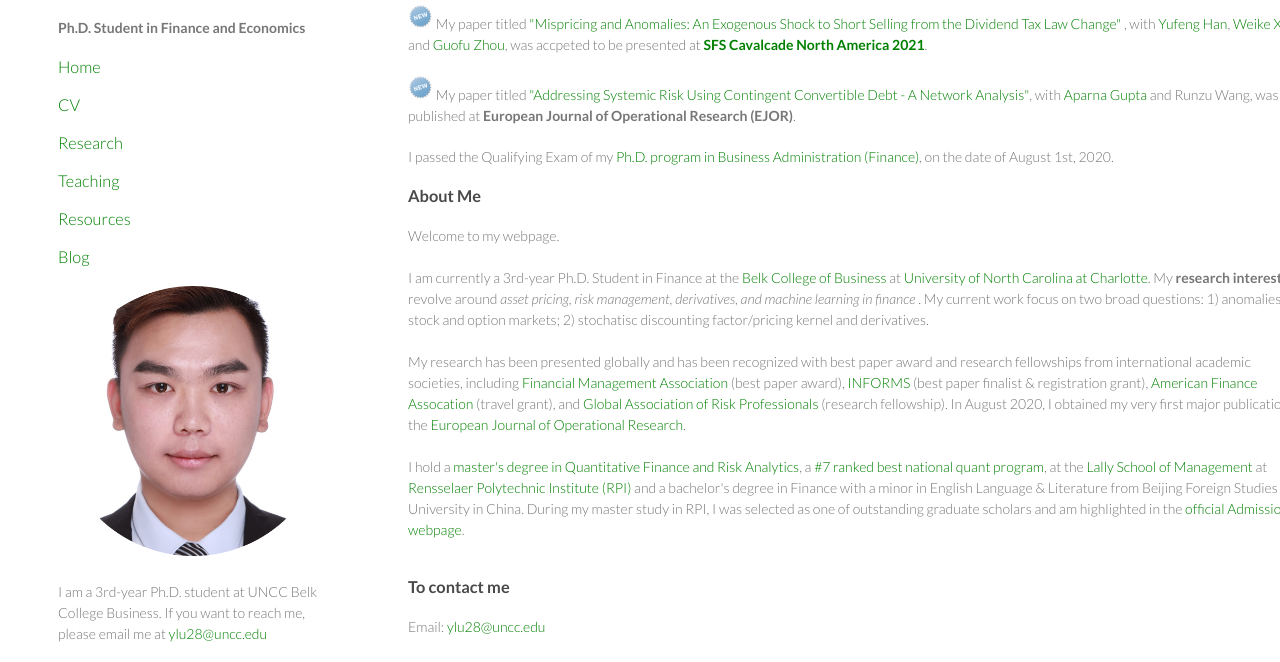
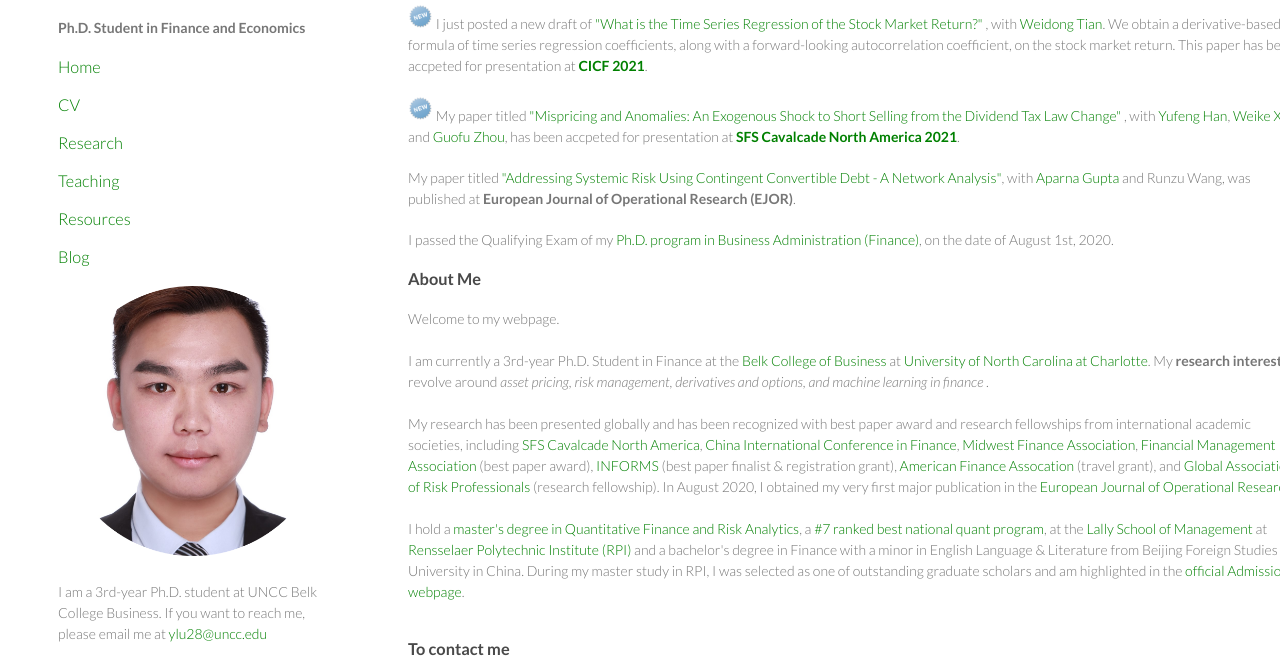
Before and after one commit to JacquesYL/jacquesyl.github.io, a plain HTML site: page index.html in a window 1280 px wide. Shown: the part 92-754 px from the top of the page. Drawn offline with Linux system fonts and the light colour scheme; a script that the page names is missing.

Commit message:
Add files via upload

```diff
--- a/index.html
+++ b/index.html
@@ -49,12 +49,14 @@
   <section >
   <h3><a id="updates" class="anchor" href="#updates" aria-hidden="true" ><span class="octicon octicon-link"></span></a>Updates</h3>
 
-    <p> <a href="https://scholar.google.com/citations?user=d7BnOhkAAAAJ&hl=en"><input type="image" src="images/label_new_blue.png" alt="Submit" width="25" height="25"> </a> My paper titled <a href="https://papers.ssrn.com/sol3/papers.cfm?abstract_id=3730653" target="_blank"> "Mispricing and Anomalies: An Exogenous Shock to Short Selling from the Dividend Tax Law Change" </a>, with <a href="https://belkcollege.uncc.edu/directory/yufeng-han" target="_blank">Yufeng Han</a>, <a href="https://sites.google.com/view/weikexu" target="_blank">Weike Xu</a>, and <a href="http://apps.olin.wustl.edu/faculty/zhou/?" target="_blank"> Guofu Zhou</a>, was accpeted to be presented at <a href="https://www.conftool.com/sfs-cavalcade-2021/index.php?page=browseSessions&form_session=396#paperID526" target="_blank"><b>SFS Cavalcade North America 2021</b></a>.
+    <p> <a href="https://scholar.google.com/citations?user=d7BnOhkAAAAJ&hl=en"><input type="image" src="images/label_new_blue.png" alt="Submit" width="25" height="25"> </a> I just posted a new draft of<a href="https://papers.ssrn.com/sol3/papers.cfm?abstract_id=3810878" target="_blank"> "What is the Time Series Regression of the Stock Market Return?" </a>, with <a href="https://belkcollege.uncc.edu/directory/weidong-tian" target="_blank">Weidong Tian</a>. We obtain a derivative-based formula of time series regression coefficients, along with a forward-looking autocorrelation coefficient, on the stock market return. This paper has been accpeted for presentation at <a href="http://www.cicfconf.org/2021/m/index.html#!/menu.html" target="_blank"><b>CICF 2021</b></a>.
 
-	  <p> <a href="https://scholar.google.com/citations?user=d7BnOhkAAAAJ&hl=en"><input type="image" src="images/label_new_blue.png" alt="Submit" width="25" height="25"> </a> My paper titled <a href="https://doi.org/10.1016/j.ejor.2020.07.062" target="_blank"> "Addressing Systemic Risk Using Contingent Convertible Debt - A Network Analysis"</a>, with <a href="https://homepages.rpi.edu/~guptaa/" target="_blank"> Aparna Gupta </a> and Runzu Wang, was published at <b> European Journal of Operational Research (EJOR)</b>.</p>
+    <p> <a href="https://scholar.google.com/citations?user=d7BnOhkAAAAJ&hl=en"><input type="image" src="images/label_new_blue.png" alt="Submit" width="25" height="25"> </a> My paper titled <a href="https://papers.ssrn.com/sol3/papers.cfm?abstract_id=3730653" target="_blank"> "Mispricing and Anomalies: An Exogenous Shock to Short Selling from the Dividend Tax Law Change" </a>, with <a href="https://belkcollege.uncc.edu/directory/yufeng-han" target="_blank">Yufeng Han</a>, <a href="https://sites.google.com/view/weikexu" target="_blank">Weike Xu</a>, and <a href="http://apps.olin.wustl.edu/faculty/zhou/?" target="_blank"> Guofu Zhou</a>, has been accpeted for presentation at <a href="https://www.conftool.com/sfs-cavalcade-2021/index.php?page=browseSessions&form_session=396#paperID526" target="_blank"><b>SFS Cavalcade North America 2021</b></a>.
+
+	  <p> My paper titled <a href="https://doi.org/10.1016/j.ejor.2020.07.062" target="_blank"> "Addressing Systemic Risk Using Contingent Convertible Debt - A Network Analysis"</a>, with <a href="https://homepages.rpi.edu/~guptaa/" target="_blank"> Aparna Gupta </a> and Runzu Wang, was published at <b> European Journal of Operational Research (EJOR)</b>.</p>
 
 
-  	<p> </a> I passed the Qualifying Exam of my <a href="https://phd-business.uncc.edu/" target="_blank"> Ph.D. program in Business Administration (Finance)</a>, on the date of August 1st, 2020.</p>
+  	<p> I passed the Qualifying Exam of my <a href="https://phd-business.uncc.edu/" target="_blank"> Ph.D. program in Business Administration (Finance)</a>, on the date of August 1st, 2020.</p>
 
 
 
@@ -63,9 +65,10 @@
   <p>
     Welcome to my webpage. <br> <br>
 
-    I am currently a 3rd-year Ph.D. Student in Finance at the <a href="https://belkcollege.uncc.edu" target="_blank">Belk College of Business</a> at <a href="https://www.uncc.edu" target="_blank"> University of North Carolina at Charlotte</a>. My <b>research interests</b>  revolve around <i>asset pricing, risk management, derivatives, and machine learning in finance </i>. My current work focus on two broad questions: 1) anomalies in stock and option markets; 2) stochatisc discounting factor/pricing kernel and derivatives. <br> <br>
+    I am currently a 3rd-year Ph.D. Student in Finance at the <a href="https://belkcollege.uncc.edu" target="_blank">Belk College of Business</a> at <a href="https://www.uncc.edu" target="_blank"> University of North Carolina at Charlotte</a>. My <b>research interests</b>  revolve around <i>asset pricing, risk management, derivatives and options, and machine learning in finance </i>. <br> <br>
 
-    My research has been presented globally and has been recognized with best paper award and research fellowships from international academic societies, including <a href="https://www.fma.org/conference-awards#annual" target="_blank">Financial Management Association</a> (best paper award), <a href="https://connect.informs.org/finance/awards/student-paper" target="_blank">INFORMS</a> (best paper finalist & registration grant), <a href="https://afajof.org/about-the-afa/" target="_blank">American Finance Assocation</a> (travel grant), and  <a href="https://www.garp.org/" target="_blank">Global Association of Risk Professionals</a> (research fellowship). In August 2020, I obtained my very first major publication in the <a href="https://www.journals.elsevier.com/european-journal-of-operational-research" target="_blank"> European Journal of Operational Research</a>.  <br> <br>
+    My research has been presented globally and has been recognized with best paper award and research fellowships from international academic societies, including  <a href="https://www.conftool.com/sfs-cavalcade-2021/index.php?page=browseSessions&form_session=396#paperID526" target="_blank">SFS Cavalcade North America</a>, <a href="http://www.cicfconf.org/2021/m/index.html#!/index.html" target="_blank">China International Conference in Finance</a>, <a href="https://midwestfinance.org/annual-meeting" target="_blank">Midwest Finance Association</a>, <a href="https://www.fma.org/conference-awards#annual" target="_blank">Financial Management Association</a> (best paper award), <a href="https://connect.informs.org/finance/awards/student-paper" target="_blank">INFORMS</a> (best paper finalist & registration grant), <a href="https://afajof.org/about-the-afa/" target="_blank">American Finance Assocation</a> (travel grant), and  <a href="https://www.garp.org/" target="_blank">Global Association of Risk Professionals</a> (research fellowship). In August 2020, I obtained my very first major publication in the <a href="https://www.journals.elsevier.com/european-journal-of-operational-research" target="_blank"> European Journal of Operational Research</a>.  <br> <br>
+
 
     I hold a <a href="https://lallyschool.rpi.edu/graduate-programs/ms-qfra" target="_blank">master's degree in Quantitative Finance and Risk Analytics</a>, a <a href = "https://tfetimes.com/best-financial-engineering-program-rankings/" target="_blank"> #7 ranked best national quant program</a>, at the <a href="https://lallyschool.rpi.edu/" target="_blank">Lally School of Management</a> at <a href="https://rpi.edu/">Rensselaer Polytechnic Institute (RPI)</a> and a bachelor's degree in Finance with a minor in English Language & Literature from Beijing Foreign Studies University in China. During my master study in RPI, I was selected as one of outstanding graduate scholars and am highlighted in the <a href="https://admissions.rpi.edu/content/yueliang-lu" target="_blank"> official Admission webpage</a>.
 
```
Also changed, not shown: research.html (+18 -0 lines), 1 other file.
